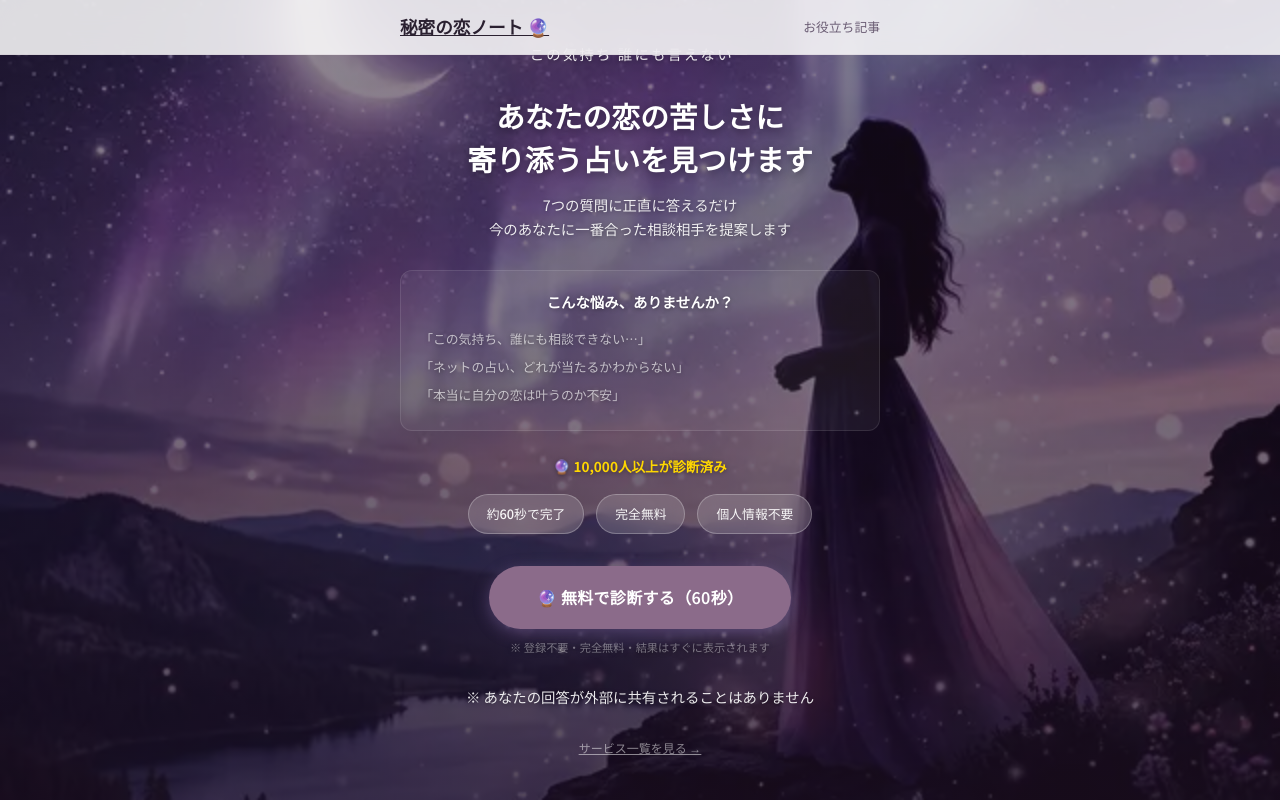
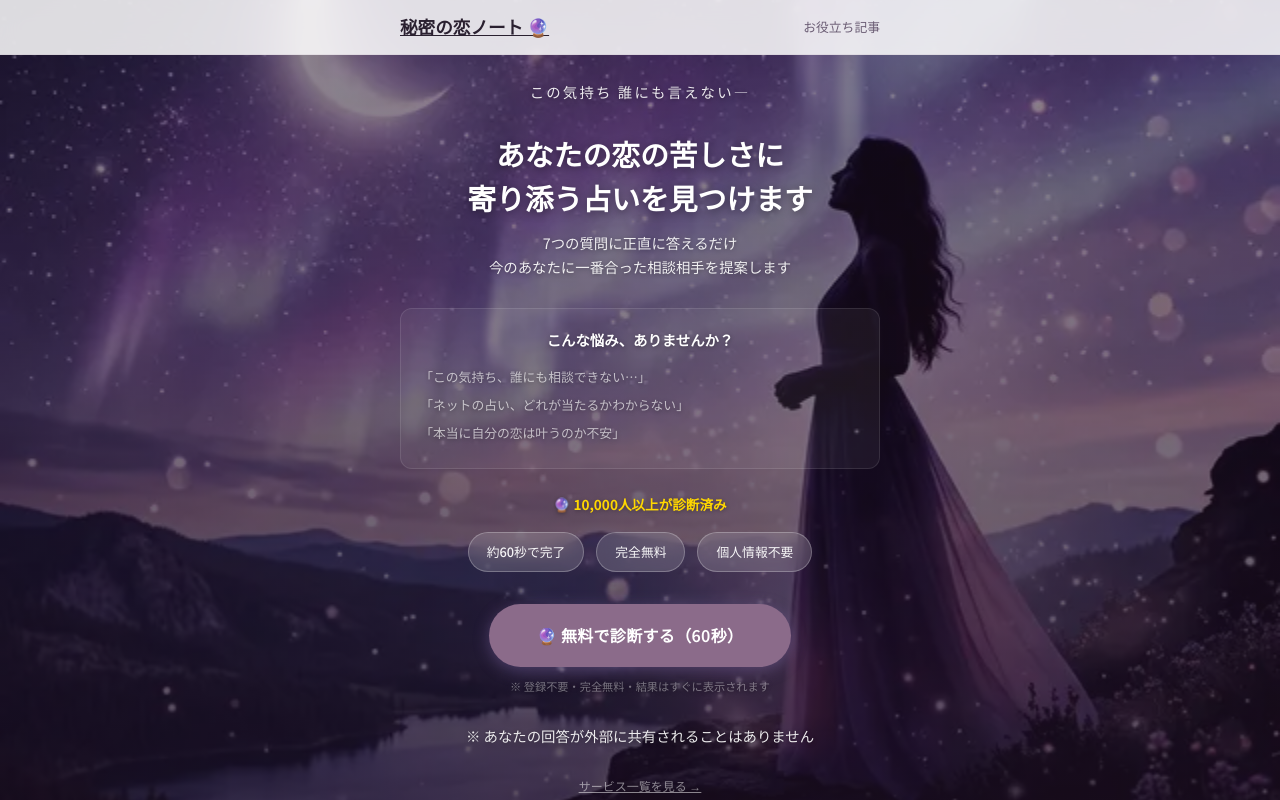
Before and after one commit to kengoabe123-bit/love-fortune-diagnosis, a Next.js app: page / in a window 1280 px wide. Shown: the top 800 px of the page. Built offline with nearby package versions, Linux system fonts and the light colour scheme.

Commit message:
fix: hero and services header overlap

```diff
--- a/app/globals.css
+++ b/app/globals.css
@@ -53,7 +53,7 @@ body {
   justify-content: center;
   background: url('/hero.webp') center center / cover no-repeat;
   text-align: center;
-  padding: 40px 20px;
+  padding: 80px 20px 40px;
 }
 
 .hero::before {
```
